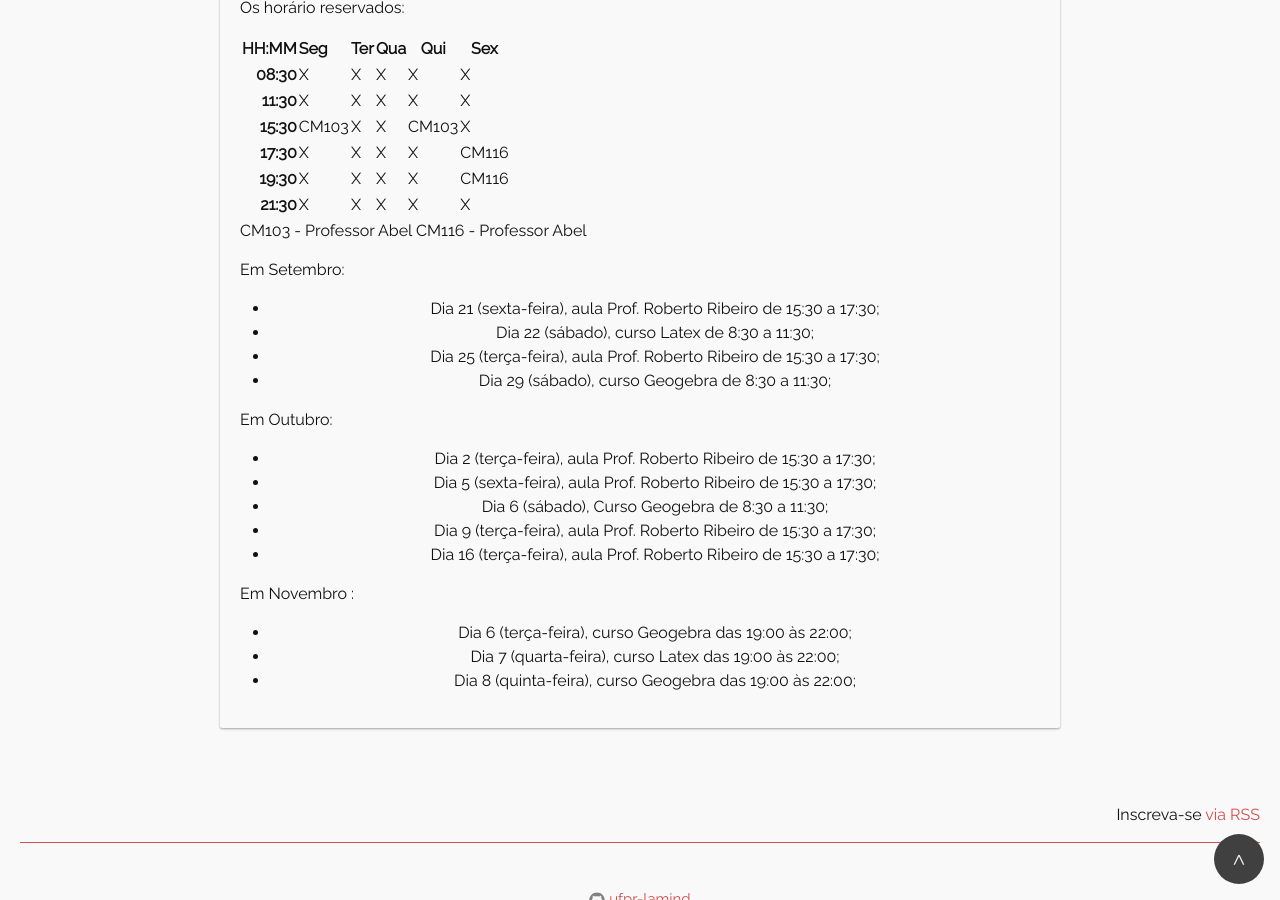
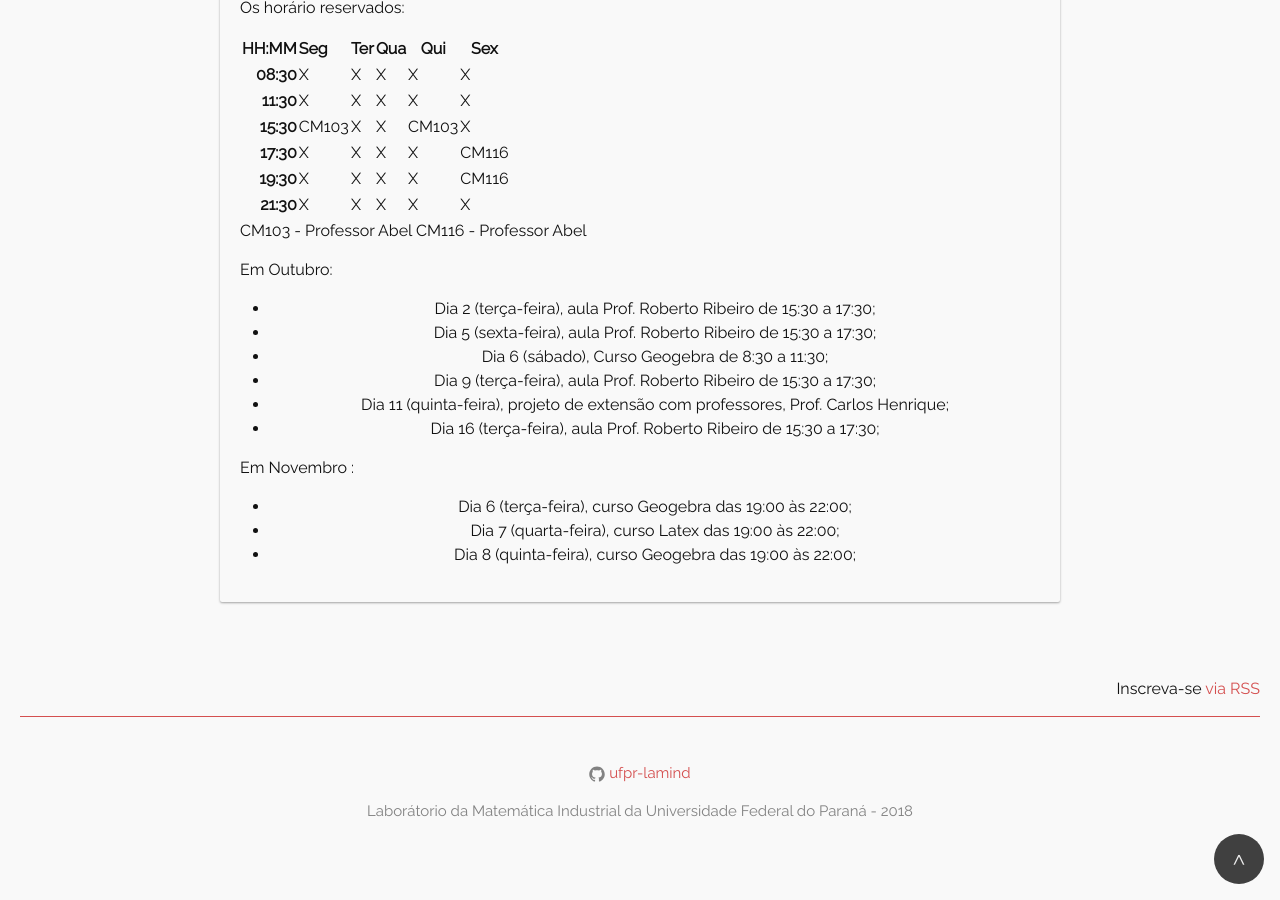
Before and after one commit to ufpr-lamind/ufpr-lamind.github.io, a Jekyll site: the page built from horario.md, in a window 1280 px wide and 900 px high, scrolled down 1233 px. Built offline with Jekyll 4.4.1, drawn with Linux system fonts in a browser that asks for light colours; our own code applies the rules of GitHub Pages for plain Markdown files.

Commit message:
add reserva Prof Carlos e rm reservas de setembro

```diff
--- a/horario.md
+++ b/horario.md
@@ -35,17 +35,12 @@ Os horário reservados:
 CM103 - Professor Abel
 CM116 - Professor Abel
 
-Em Setembro:
-- Dia 21 (sexta-feira), aula Prof. Roberto Ribeiro de 15:30 a 17:30;
-- Dia 22 (sábado), curso Latex de 8:30 a 11:30;
-- Dia 25 (terça-feira), aula Prof. Roberto Ribeiro de 15:30 a 17:30;
-- Dia 29 (sábado), curso Geogebra de 8:30 a 11:30;
-
 Em Outubro:
 - Dia 2 (terça-feira), aula Prof. Roberto Ribeiro de 15:30 a 17:30;
 - Dia 5 (sexta-feira), aula Prof. Roberto Ribeiro de 15:30 a 17:30;
 - Dia 6 (sábado), Curso Geogebra de 8:30 a 11:30;
 - Dia 9 (terça-feira), aula Prof. Roberto Ribeiro de 15:30 a 17:30;
+- Dia 11 (quinta-feira), projeto de extensão com professores, Prof. Carlos Henrique;
 - Dia 16 (terça-feira), aula Prof. Roberto Ribeiro de 15:30 a 17:30;
 
 Em Novembro :
```
